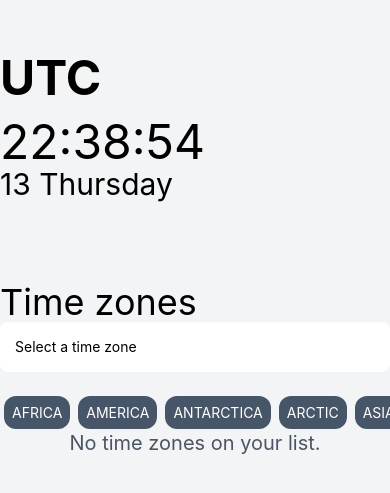
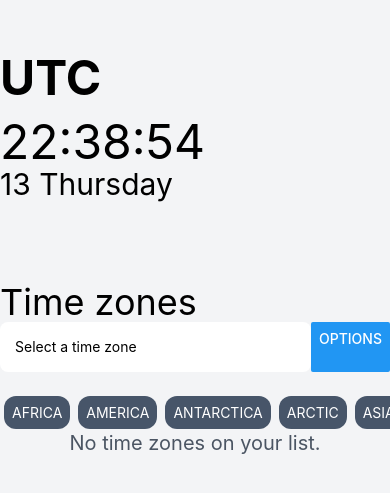
Before and after one commit to sanavalos/expo-clock, a React Native app: screen / in a window 390 px wide. Shown: the part 167-660 px from the top of the page. Built offline with nearby package versions, Linux system fonts and the light colour scheme.

Commit message:
feat: add time zone options render button logic

```diff
--- a/components/TimeZonesDropdown.jsx
+++ b/components/TimeZonesDropdown.jsx
@@ -5,11 +5,13 @@ import {
   TextInput,
   TouchableOpacity,
   StyleSheet,
-  FlatList
+  FlatList,
+  Button
 } from "react-native";
 import { timeZonesList } from "../utils/timezones";
 import { formatTimeZone } from "../utils/formatters";
 import { useTimeZoneStore } from "../store";
+import TimeZoneSection from "./TimeZoneSection";
 
 function TimeZonesDropdown() {
   const addTimeZoneToList = useTimeZoneStore(
@@ -17,6 +19,7 @@ function TimeZonesDropdown() {
   );
 
   const [searchValue, setSearchValue] = useState("");
+  const [showOptions, setShowOptions] = useState(false);
 
   const onSelect = (newTimeZone) => {
     addTimeZoneToList(newTimeZone);
@@ -24,16 +27,31 @@ function TimeZonesDropdown() {
   };
 
   return (
-    <View className="sm:relative md:absolute right-0">
+    <View className="right-0">
+      <View className="flex flex-row">
         <TextInput
           style={styles.search}
           value={searchValue}
           onChangeText={(value) => setSearchValue(value)}
           placeholder="Select a time zone"
         />
-      <View style={{ maxHeight: 300 }}>
+        <Button
+          onPress={() => setShowOptions((prev) => !prev)}
+          title="Options"
+          accessibilityLabel="Options"
+        />
+      </View>
+      {showOptions && <TimeZoneSection />}
+      <View
+        style={{
+          maxHeight: 300,
+          position: "absolute",
+          width: "100%"
+        }}
+      >
         {searchValue.length > 0 && (
           <FlatList
+            className="mt-12"
             keyExtractor={(item) => item}
             data={timeZonesList.filter((tz) =>
               tz.toLowerCase().includes(searchValue.toLowerCase())
```
Lines whose indentation alone changed are shown as unchanged.
